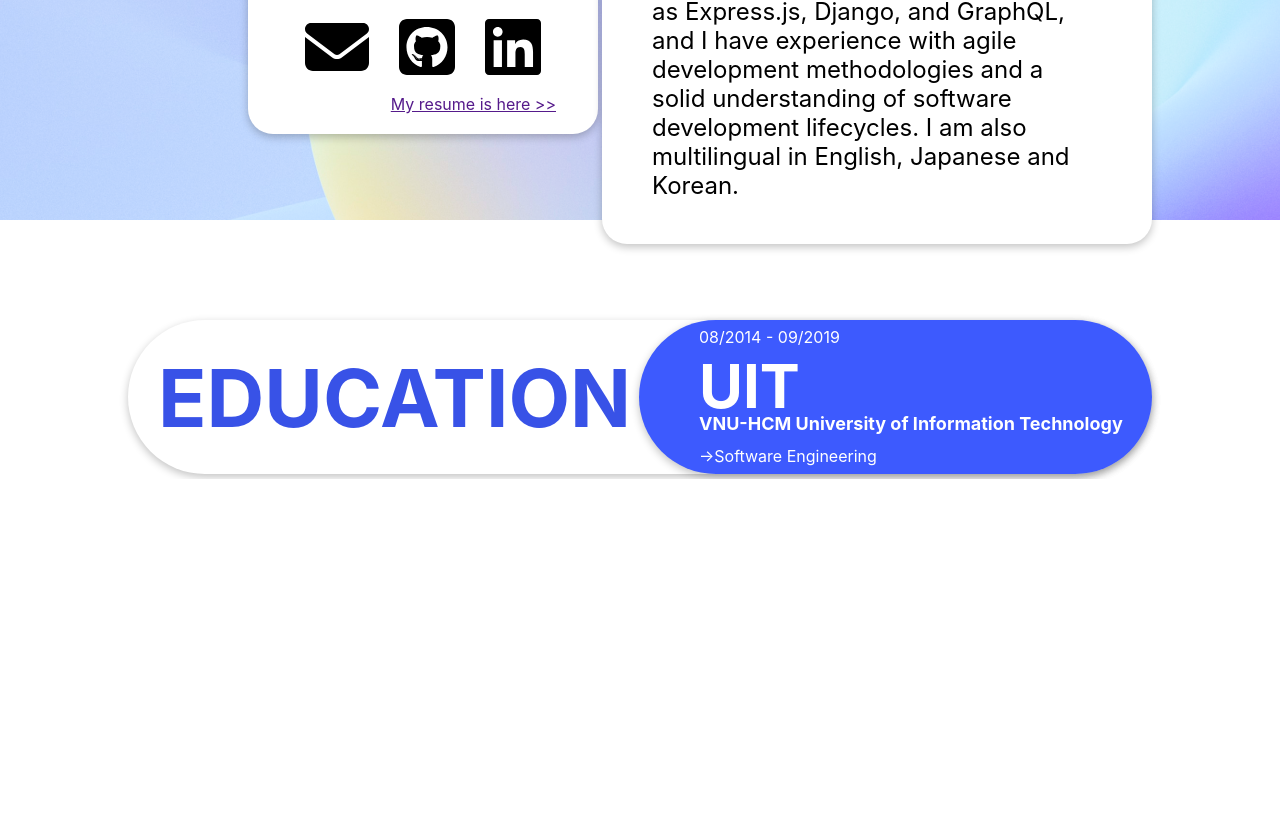
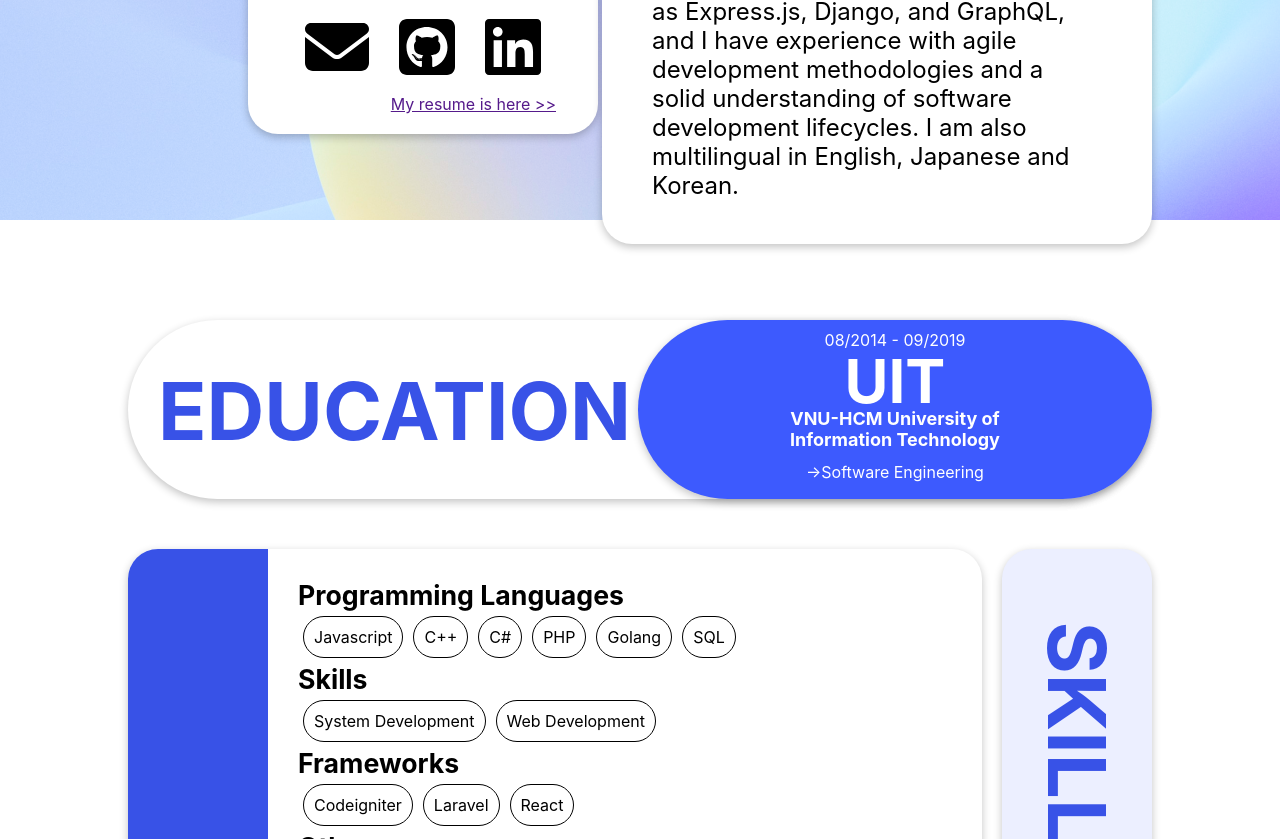
Before and after one commit to vanhongha/portfolio, a React (Create React App) app: page / in a window 1280 px wide. Shown: the part 430-1269 px from the top of the page. Before the commit the page ends 909 px from the top, so only its background shows below. Built offline with nearby package versions, Linux system fonts and the light colour scheme.

Commit message:
Update components - Skills

```diff
--- a/src/App.js
+++ b/src/App.js
@@ -2,6 +2,7 @@ import './App.css';
 import Header from "./components/header/Header";
 import About from "./components/about/About";
 import Education from "./components/education/Education";
+import Skills from "./components/skills/Skills";
 
 function App() {
 	return (
@@ -9,6 +10,7 @@ function App() {
 			<Header/>
 			<About/>
 			<Education/>
+			<Skills/>
 		</div>
 	);
 }
--- a/src/components/UI/Card.module.css
+++ b/src/components/UI/Card.module.css
@@ -1,4 +1,4 @@
 .card{
-	border-radius: 25px;
+	border-radius: 30px;
 	background-color: #ffffff;
 }
--- a/src/components/UI/Title.module.css
+++ b/src/components/UI/Title.module.css
@@ -1,7 +1,8 @@
 .title{
 	color: #3852e7;
-	font-size: 80px;
+	font-size: 60pt;
 	font-weight: bolder;
-	position: absolute;
+	position: relative;
 	top: 0;
+	cursor: default;
 }
--- a/src/components/about/About.module.css
+++ b/src/components/about/About.module.css
@@ -1,7 +1,7 @@
 .background{
 	height: 650px;
 	position: absolute;
-	width: 100vw;
+	width: 100%;
 	background-repeat: no-repeat;
 	background-attachment: fixed;
 	background-position: top;
--- a/src/components/education/Education.js
+++ b/src/components/education/Education.js
@@ -12,7 +12,7 @@ const Education = () => {
 				EDUCATION
 			</Title>
 			<Card className={classes.university}>
-				<div className={classes["vertical-center"]}>
+				<div className={classes["middle"]}>
 					<div className={classes.period}>08/2014 - 09/2019</div>
 					<a style={{color: "white", textDecoration: "none"}} href={"https://en.uit.edu.vn/"} target="_blank">
 						<div className={classes["university-name"]}>
--- a/src/components/education/Education.module.css
+++ b/src/components/education/Education.module.css
@@ -4,24 +4,24 @@
 
 .education{
 	position: relative;
-	padding: 30px 10px;
+	padding: 55px 10px;
 }
 
 .university{
 	position: absolute;
-	text-align: left;
+	text-align: center;
 	padding-left: 60px;
 	height: 100%;
 	background-color: #3d5afe;
 	top: 0;
 	right: 0;
 	border-radius: 100px;
-	width: 453px;
+	width: calc(100% - 570px);
 	color: #ffffff;
 }
 
 .period{
-	line-height: 45px;
+	line-height: 30px;
 }
 
 .university-name{
@@ -40,9 +40,16 @@
 }
 
 .vertical-center {
-	margin: 0;
 	position: absolute;
 	top: 50%;
 	-ms-transform: translateY(-50%);
 	transform: translateY(-50%);
 }
+
+.middle{
+	position: absolute;
+	left: 50%;
+	top: 50%;
+	-ms-transform: translateX(-50%) translateY(-50%);
+	transform: translateX(-50%) translateY(-50%);
+}
--- /dev/null
+++ b/src/components/skills/SkillTag.js
@@ -0,0 +1,13 @@
+import React from "react";
+
+import classes from "./SkillTag.module.css";
+
+const SkillTag = (props) => {
+	return (
+		<div className={classes["skill-tag"]}>
+			{props.tag}
+		</div>
+	);
+}
+
+export default SkillTag;
--- /dev/null
+++ b/src/components/skills/SkillTag.module.css
@@ -0,0 +1,14 @@
+.skill-tag{
+	display: inline-block;
+	border: solid 1px #000000;
+	padding: 10px;
+	border-radius: 25px;
+	margin: 5px;
+	cursor: default;
+}
+
+.skill-tag:hover{
+	background-color: #3852e7;
+	color: #ffffff;
+	border-color: #ffffff;
+}
--- /dev/null
+++ b/src/components/skills/Skills.js
@@ -0,0 +1,75 @@
+import React from "react";
+import Card from "../UI/Card";
+import Title from "../UI/Title";
+
+import classes from "./Skills.module.css"
+import SkillTag from "./SkillTag";
+
+const PROGRAMMING_LANGUAGES = [
+	"Javascript",
+	"C++",
+	"C#",
+	"PHP",
+	"Golang",
+	"SQL"
+]
+
+const SKILLS = [
+	"System Development",
+	"Web Development"
+]
+
+const FRAMEWORKS = [
+	"Codeigniter",
+	"Laravel",
+	"React"
+]
+
+const OTHERS = [
+	"Git",
+	"MySQL",
+	"MongoDB",
+	"MSSQL"
+]
+
+const Skills = () => {
+	return (
+		<div style={{marginTop:50}}>
+			<Card className={classes["skills-content-card"]}>
+				<div className={classes["left-panel"]}></div>
+				<div className={classes["skills-content"]}>
+					<div>
+						<span className={classes["skills-title"]}>Programming Languages</span><br/>
+						{PROGRAMMING_LANGUAGES.map(language => {
+							return <SkillTag key={language} tag={language} />;
+						})}
+					</div>
+					<div>
+						<span className={classes["skills-title"]}>Skills</span><br/>
+						{SKILLS.map(skill => {
+							return <SkillTag key={skill} tag={skill} />;
+						})}
+					</div>
+					<div>
+						<span className={classes["skills-title"]}>Frameworks</span><br/>
+						{FRAMEWORKS.map(frw => {
+							return <SkillTag key={frw} tag={frw} />;
+						})}
+					</div>
+					<div>
+						<span className={classes["skills-title"]}>Others</span><br/>
+						{OTHERS.map(skill => {
+							return <SkillTag key={skill} tag={skill} />;
+						})}
+					</div>
+				</div>
+
+			</Card>
+			<Card className={classes["skills-text-card"]}>
+				<Title className={classes["skills-text"]}>SKILLS</Title>
+			</Card>
+		</div>
+	);
+}
+
+export default Skills;
--- /dev/null
+++ b/src/components/skills/Skills.module.css
@@ -0,0 +1,47 @@
+.skills-text-card{
+	float: right;
+	height: 420px;
+	width: 150px;
+	position: relative;
+	display: inline-block;
+	background-color: #ecefff;
+}
+
+.skills-text{
+	transform:  translateX(-50%) translateY(-50%) rotate(90deg);
+	position: absolute;
+	top: 50%;
+	left: 50%;
+}
+
+.skills-content-card{
+	width: calc(100% - 170px);
+	height: 420px;
+	overflow: hidden;
+	position: relative;
+	float: left;
+	display: inline-block;
+}
+
+.left-panel{
+	position: relative;
+	background-color: #3852e7;
+	height: 100%;
+	width: 140px;
+	float: left;
+}
+
+.skills-content{
+	display: inline-block;
+	float: left;
+	padding-top: 30px;
+	padding-left: 30px;
+	height: 100%;
+	text-align: left;
+}
+
+.skills-title{
+	font-size: 20pt;
+	font-weight: bold;
+	cursor: default;
+}
```
